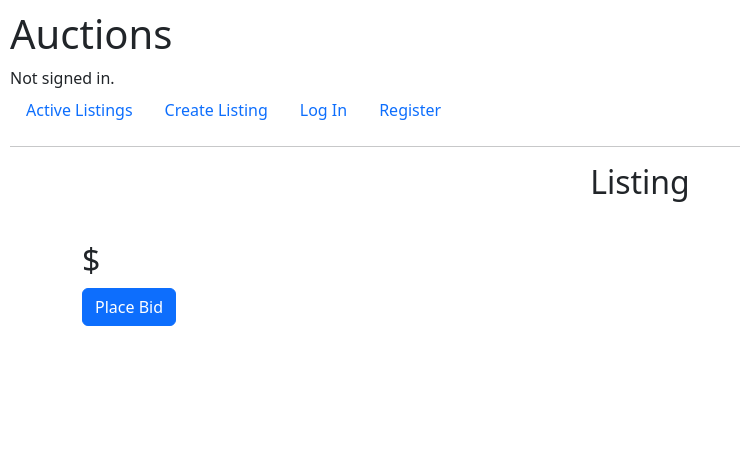
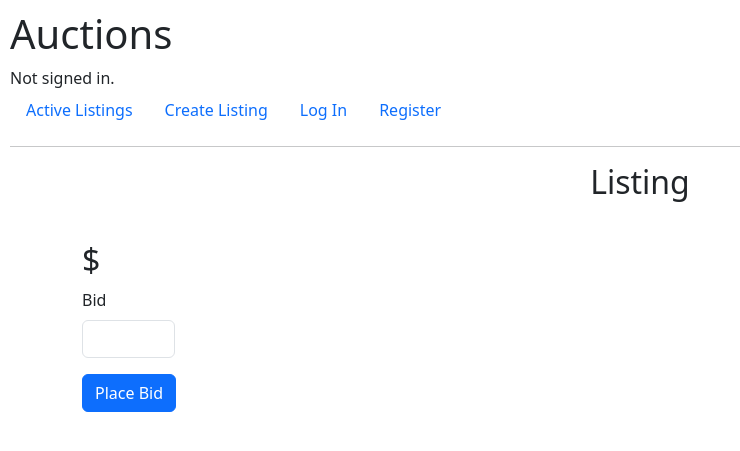
Before and after one commit to dvan2/commerce, a Django app: template auctions/templates/auctions/listing.html in a window 1280 px wide. Shown: the top 451 px of the page, without its empty margins (0-740 px from the left). Run offline with Django 3.2, Linux system fonts and the light colour scheme; the template is opened without the code that fills it, so the values that code supplies are empty.

Commit message:
listing update

```diff
--- a/auctions/templates/auctions/listing.html
+++ b/auctions/templates/auctions/listing.html
@@ -23,7 +23,21 @@
     {% endif %}
     <p>{{ listing.description }}</p>
     <h2>${{ listing.bid }}</h2>
-    <div><button type="submit" class="btn btn-primary">Place Bid</button></div>
+    <form action="{% url 'listing' listing.id %}" method="post">
+      {% csrf_token %}
+      <label for="new-bid" class="form-label">Bid</label>
+      <div class="col-sm-1">
+        <input
+          type="number"
+          id="new-bid"
+          name="new-bid"
+          class="form-control mb-3"
+          min="0"
+          required
+        />
+      </div>
+      <button type="submit" class="btn btn-primary">Place Bid</button>
+    </form>
   </div>
 </div>
 
--- a/auctions/urls.py
+++ b/auctions/urls.py
@@ -9,5 +9,5 @@ urlpatterns = [
     path("logout", views.logout_view, name="logout"),
     path("register", views.register, name="register"),
     path("create", views.create, name="create"),
-    path("<int:listing_id>/active", views.listing, name="listing")
+    path("<int:listing_id>/listing", views.listing, name="listing")
 ]
```
Also changed, not shown: auctions/views.py (+15 -0 lines).
